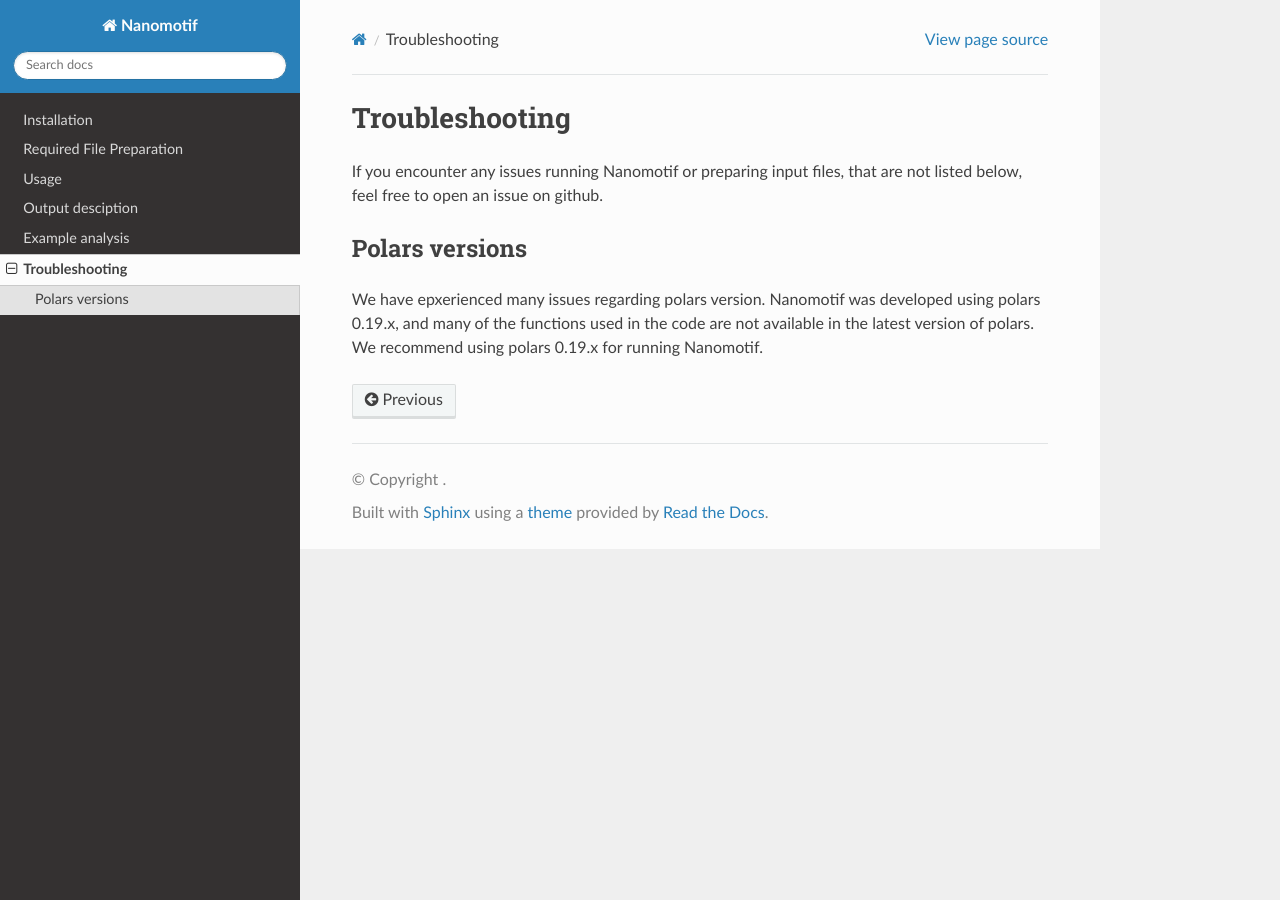
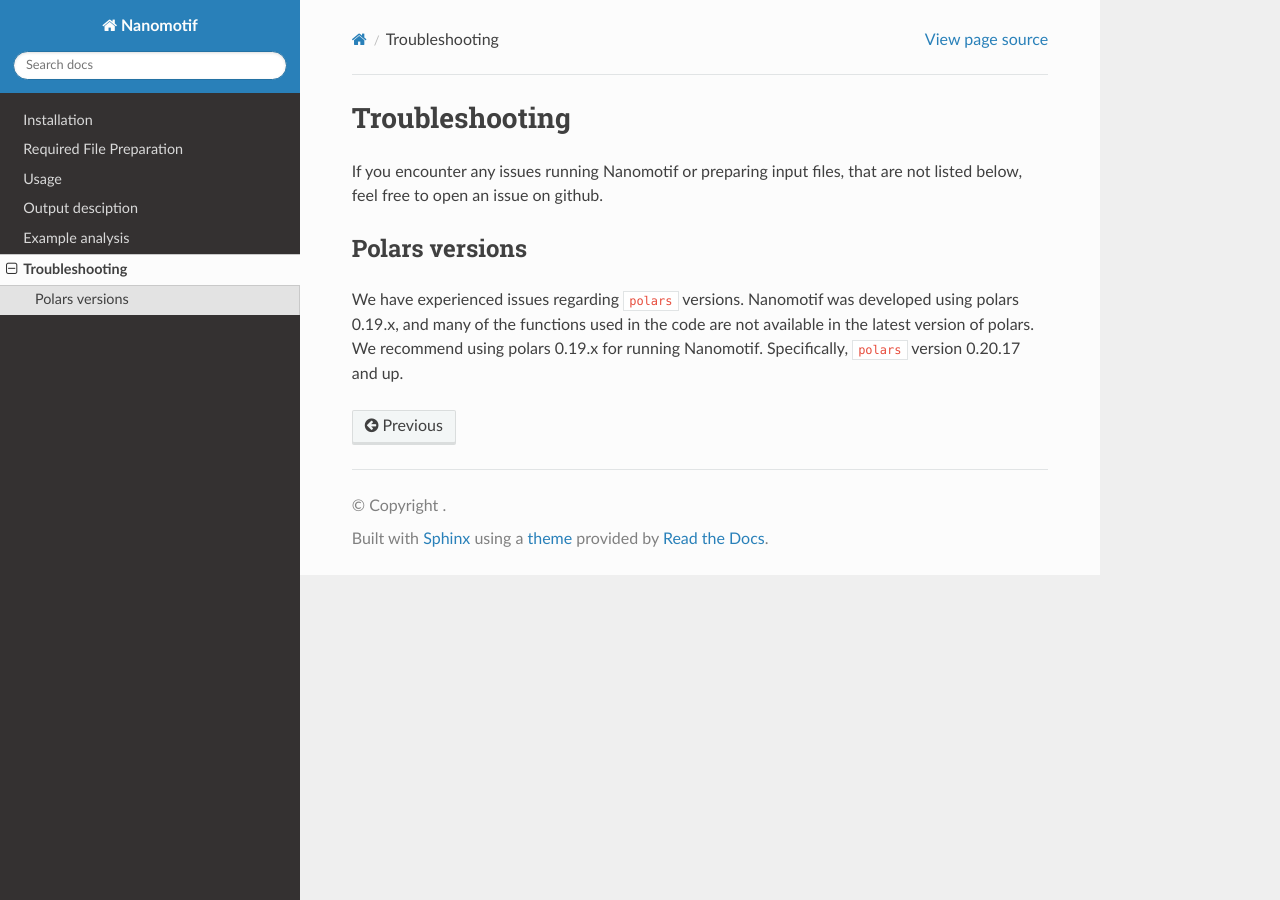
Before and after one commit to MicrobialDarkMatter/nanomotif, a Sphinx documentation site: the page built from docs/source/troubleshooting.md, in a window 1280 px wide. Built offline with Sphinx 7.4.7 and the Read the Docs theme 3.1.0, drawn with Linux system fonts in a browser that asks for light colours.

Commit message:
Clarify troubleshooting documentation regarding recommended `polars` version for running Nanomotif

```diff
--- a/docs/source/troubleshooting.md
+++ b/docs/source/troubleshooting.md
@@ -5,4 +5,4 @@ If you encounter any issues running Nanomotif or preparing input files, that are
 
 ## Polars versions
 
-We have epxerienced many issues regarding polars version. Nanomotif was developed using polars 0.19.x, and many of the functions used in the code are not available in the latest version of polars. We recommend using polars 0.19.x for running Nanomotif.
+We have experienced issues regarding `polars` versions. Nanomotif was developed using polars 0.19.x, and many of the functions used in the code are not available in the latest version of polars. We recommend using polars 0.19.x for running Nanomotif. Specifically, `polars` version 0.20.17 and up.
```
